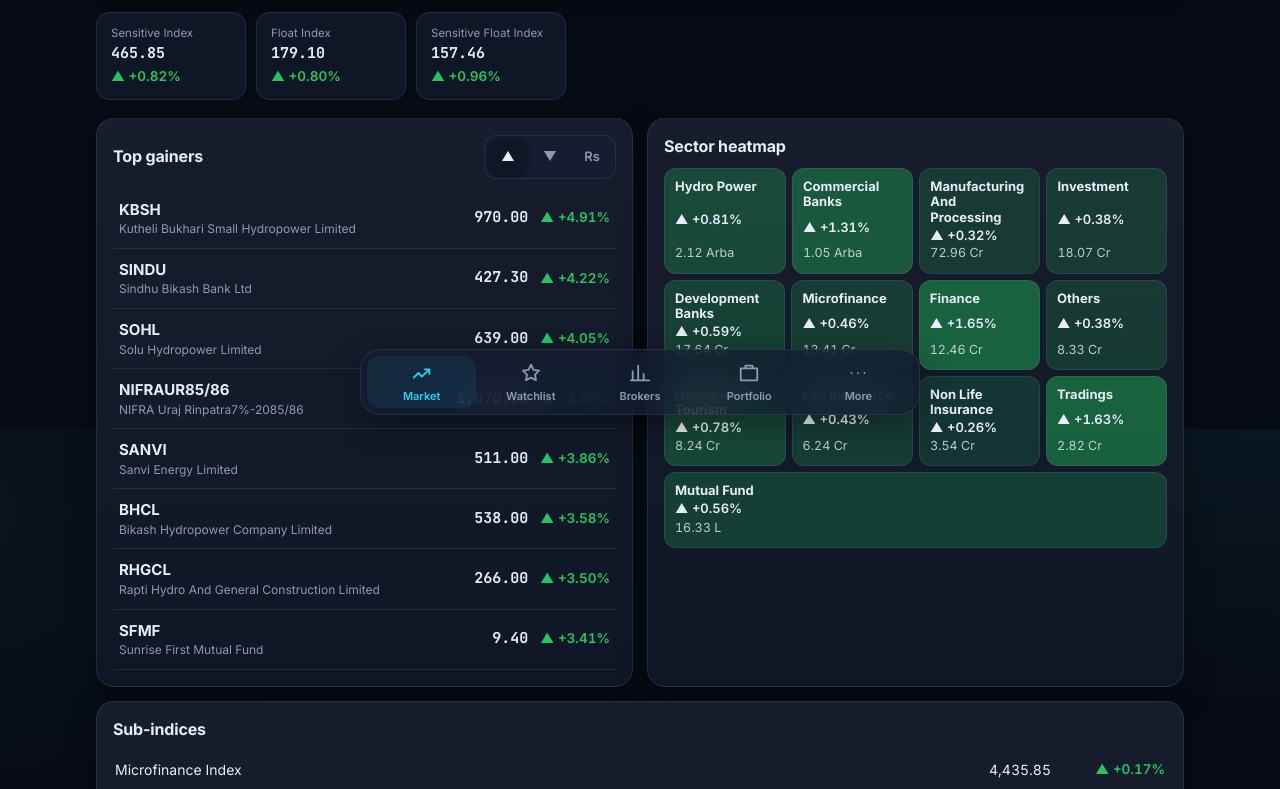
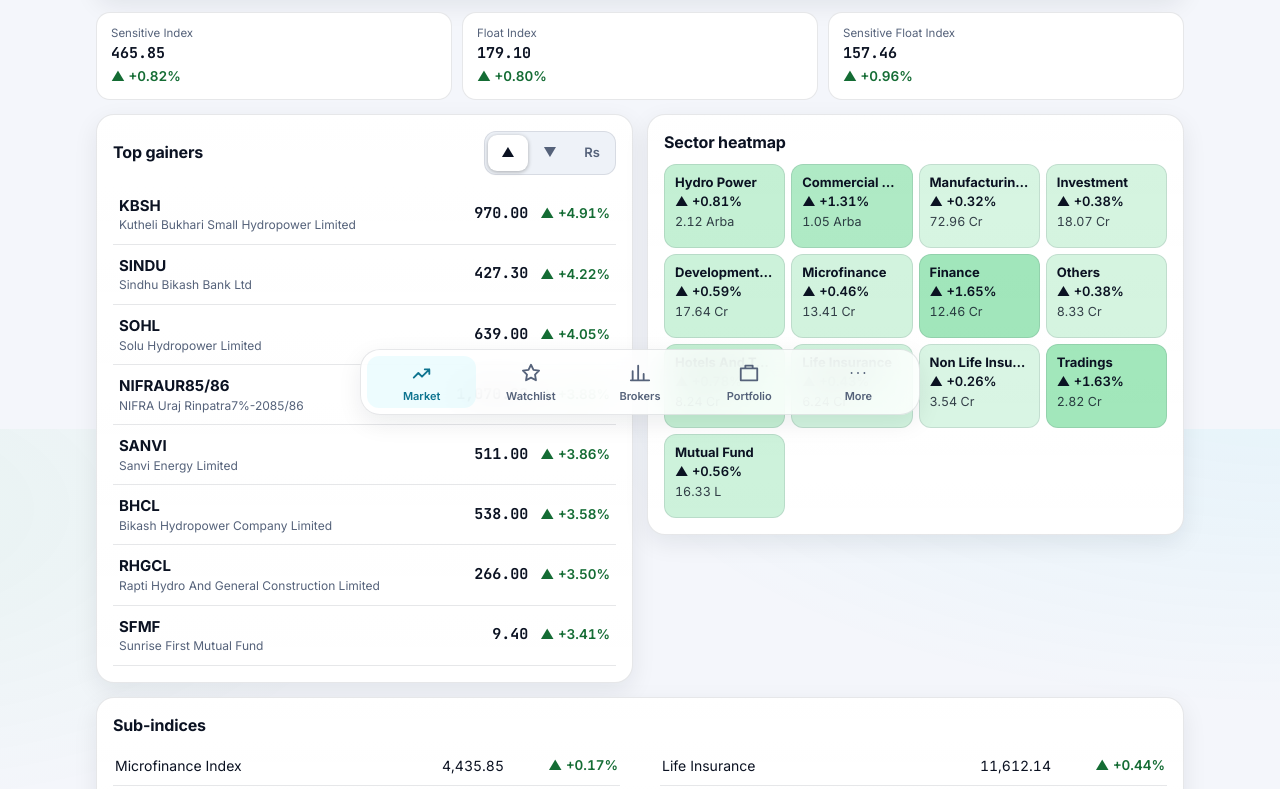
Before and after one commit to Sabin78910/nepse-lens, a React (Vite) app: page / in a window 1280 px wide. Shown: the part 371-1160 px from the top of the page. Built offline with nearby package versions, Linux system fonts and the light colour scheme; no server answers.

Commit message:
Implement #26: Design review fixes

```diff
--- a/src/App.tsx
+++ b/src/App.tsx
@@ -7,6 +7,7 @@ import type { Txn } from "./lib/portfolio";
 import { formatCountdown, marketClock } from "./lib/market";
 import { ageLabel, type Lang } from "./lib/format";
 import { search } from "./lib/data";
+import { resolveTheme, systemPrefersLight, type Theme } from "./lib/theme";
 import { notify } from "./lib/notify";
 import { useInstallPrompt } from "./install";
 import Market from "./pages/Market";
@@ -44,7 +45,7 @@ export default function App() {
   const { data, error, reload } = useMarket();
   const { hash, go } = useHash();
   const [lang, setLangState] = useState<Lang>(() => load<Lang>(KEYS.lang, "en"));
-  const [theme, setThemeState] = useState<"dark" | "light">(() => load(KEYS.theme, "dark"));
+  const [theme, setThemeState] = useState<Theme>(() => resolveTheme(load<unknown>(KEYS.theme, null), systemPrefersLight()));
   const [watchlist, setWatchlist] = useState<string[]>(() => load(KEYS.watchlist, ["NABIL", "NICA", "HDL", "UPPER"]));
   const [alerts, setAlertsState] = useState<Alert[]>(() => load(KEYS.alerts, [] as Alert[]));
   const [txns, setTxnsState] = useState<Txn[]>(() => load(KEYS.txns, [] as Txn[]));
--- a/src/index.css
+++ b/src/index.css
@@ -7,7 +7,7 @@
   --text: #e6edf7;
   --muted: #8b9ab3;
   --up: #22c55e;
-  --down: #ef4444;
+  --down: #f87171;
   --flat: #94a3b8;
   --accent: #22d3ee;
   --gold: #f5c451;
@@ -26,10 +26,11 @@
   --line: rgba(15, 23, 42, 0.1);
   --text: #0b1222;
   --muted: #55627a;
-  --up: #15803d;
+  --up: #146c34;
   --down: #c81e1e;
+  --flat: #5b6b82;
   --accent: #0e7490;
-  --gold: #a16207;
+  --gold: #8f5906;
   --shadow: 0 8px 24px rgba(15, 23, 42, 0.08);
   color-scheme: light;
 }
@@ -45,7 +46,7 @@ body {
   color: var(--text);
   font: 15px/1.45 var(--font);
   -webkit-font-smoothing: antialiased;
-  padding-bottom: calc(76px + env(safe-area-inset-bottom));
+  padding-bottom: calc(96px + env(safe-area-inset-bottom));
 }
 button, input, select { font: inherit; color: inherit; }
 a { color: var(--accent); }
@@ -85,7 +86,7 @@ a { color: var(--accent); }
 .results li.muted { padding: 10px; }
 .results button { width: 100%; text-align: left; background: none; border: 0; padding: 10px; border-radius: 10px; min-height: 44px; cursor: pointer; }
 .results button:hover { background: var(--surface-2); }
-.updated { grid-column: 1 / -1; margin: 0; font-size: 11.5px; }
+.updated { grid-column: 1 / -1; margin: 0; font-size: 13px; }
 
 .banner { margin: 12px 16px 0; padding: 10px 14px; border-radius: 12px; font-size: 13px; }
 .banner.sample { background: rgba(245, 196, 81, 0.12); border: 1px solid rgba(245, 196, 81, 0.4); }
@@ -123,8 +124,10 @@ main { max-width: 1120px; margin: 0 auto; padding: 12px 16px; }
 .chg.big { font-size: 16px; }
 .chg.up { color: var(--up); } .chg.down { color: var(--down); } .chg.flat { color: var(--flat); }
 
-.chips { display: flex; gap: 10px; overflow-x: auto; scroll-snap-type: x mandatory; padding-bottom: 4px; }
-.chip { scroll-snap-align: start; flex: 0 0 auto; min-width: 150px; display: grid; gap: 2px; padding: 12px 14px; border-radius: 14px; background: var(--surface); border: 1px solid var(--line); }
+.chips { display: grid; grid-template-columns: repeat(3, minmax(0, 1fr)); gap: 10px; }
+.chip { min-width: 0; display: grid; gap: 2px; padding: 12px 14px; border-radius: 14px; background: var(--surface); border: 1px solid var(--line); }
+.chip small, .chip strong { overflow: hidden; text-overflow: ellipsis; white-space: nowrap; }
+@media (max-width: 480px) { .chip { padding: 10px; } .chip strong { font-size: 13.5px; } .chip .chg { font-size: 12px; } }
 .chip small { color: var(--muted); font-size: 11.5px; }
 
 .stock-list, .broker-list, .sub-list, .alert-list, .issue-list { list-style: none; margin: 0; padding: 0; }
@@ -138,6 +141,8 @@ main { max-width: 1120px; margin: 0 auto; padding: 12px 16px; }
 .sym { display: grid; min-width: 0; }
 .sym small { white-space: nowrap; overflow: hidden; text-overflow: ellipsis; font-size: 12px; }
 .num { font-weight: 600; text-align: right; }
+.sub-list { display: grid; column-gap: 40px; }
+@media (min-width: 860px) { .sub-list { grid-template-columns: 1fr 1fr; } }
 .sub-list li { display: grid; grid-template-columns: minmax(0, 1fr) auto 104px; gap: 10px; padding: 9px 2px; border-bottom: 1px solid var(--line); font-size: 14px; }
 .sub-list li > :last-child { text-align: right; }
 
@@ -145,9 +150,10 @@ main { max-width: 1120px; margin: 0 auto; padding: 12px 16px; }
 .seg button { border: 0; background: none; min-height: 36px; min-width: 40px; padding: 0 12px; border-radius: 9px; cursor: pointer; font-weight: 600; font-size: 13px; color: var(--muted); }
 .seg button.on { background: var(--surface); color: var(--text); box-shadow: 0 1px 4px rgba(0, 0, 0, 0.3); }
 
-.heatmap { display: flex; flex-wrap: wrap; gap: 6px; }
-.tile { flex: 1 1 120px; min-height: 76px; border-radius: 12px; padding: 10px; display: grid; align-content: space-between; border: 1px solid var(--line); }
-.tile-name { font-weight: 700; font-size: 13px; line-height: 1.2; }
+.grid-2 > .card { align-self: start; }
+.heatmap { display: grid; grid-template-columns: repeat(auto-fill, minmax(120px, 1fr)); gap: 6px; }
+.tile { min-height: 84px; border-radius: 12px; padding: 10px; display: grid; grid-template-rows: auto auto auto; align-content: start; gap: 2px; border: 1px solid var(--line); }
+.tile-name { font-weight: 700; font-size: 13px; line-height: 1.2; white-space: nowrap; overflow: hidden; text-overflow: ellipsis; }
 .tile .chg { font-size: 13px; color: var(--text); }
 .tile small { opacity: 0.8; }
 
@@ -221,7 +227,7 @@ td { padding: 8px 4px; border-top: 1px solid var(--line); }
 .boot .logo { width: 64px; height: 64px; }
 
 @media (min-width: 860px) {
-  .topbar { grid-template-columns: auto auto 1fr auto; padding-left: max(16px, calc((100vw - 1120px) / 2)); padding-right: max(16px, calc((100vw - 1120px) / 2)); }
+  .topbar { grid-template-columns: auto auto 1fr auto; padding-left: max(16px, calc((100vw - 1120px) / 2 + 16px)); padding-right: max(16px, calc((100vw - 1120px) / 2 + 16px)); }
   .searchbox { grid-column: 3; max-width: 380px; justify-self: end; width: 100%; }
   .status { justify-self: start; }
   .updated { grid-column: 4; }
--- /dev/null
+++ b/src/lib/theme.ts
@@ -0,0 +1,31 @@
+export type Theme = "dark" | "light";
+
+/** A saved choice wins; otherwise follow the system colour scheme, falling back to dark. */
+export function resolveTheme(saved: unknown, prefersLight: boolean): Theme {
+  if (saved === "dark" || saved === "light") return saved;
+  return prefersLight ? "light" : "dark";
+}
+
+export function systemPrefersLight(): boolean {
+  return typeof matchMedia === "function" && matchMedia("(prefers-color-scheme: light)").matches;
+}
+
+function channel(v: number): number {
+  const c = v / 255;
+  return c <= 0.03928 ? c / 12.92 : ((c + 0.055) / 1.055) ** 2.4;
+}
+
+function rgb(hex: string): [number, number, number] {
+  const h = hex.replace("#", "");
+  return [0, 2, 4].map((i) => parseInt(h.slice(i, i + 2), 16)) as [number, number, number];
+}
+
+/** WCAG 2 contrast ratio between two #rrggbb colours. */
+export function contrastRatio(a: string, b: string): number {
+  const lum = (hex: string) => {
+    const [r, g, bl] = rgb(hex);
+    return 0.2126 * channel(r) + 0.7152 * channel(g) + 0.0722 * channel(bl);
+  };
+  const [hi, lo] = [lum(a), lum(b)].sort((x, y) => y - x);
+  return (hi + 0.05) / (lo + 0.05);
+}
--- a/src/pages/Market.tsx
+++ b/src/pages/Market.tsx
@@ -90,7 +90,7 @@ export default function Market() {
               const a = Math.min(1, Math.abs(h.pct) / 3);
               const bg = h.pct >= 0 ? `rgba(34,197,94,${0.12 + a * 0.55})` : `rgba(239,68,68,${0.12 + a * 0.55})`;
               return (
-                <div className="tile" key={h.sector} style={{ background: bg, flexGrow: Math.max(1, Math.sqrt(h.turnover / 1e7)) }}>
+                <div className="tile" key={h.sector} style={{ background: bg }} title={sectorName(lang, h.sector)}>
                   <span className="tile-name">{sectorName(lang, h.sector)}</span>
                   <Change pct={h.pct} lang={lang} />
                   <small className="tabular">{formatCompact(h.turnover, lang)}</small>
```
Also changed, not shown: 1 other file (tests, documents, lock files or other folders).
